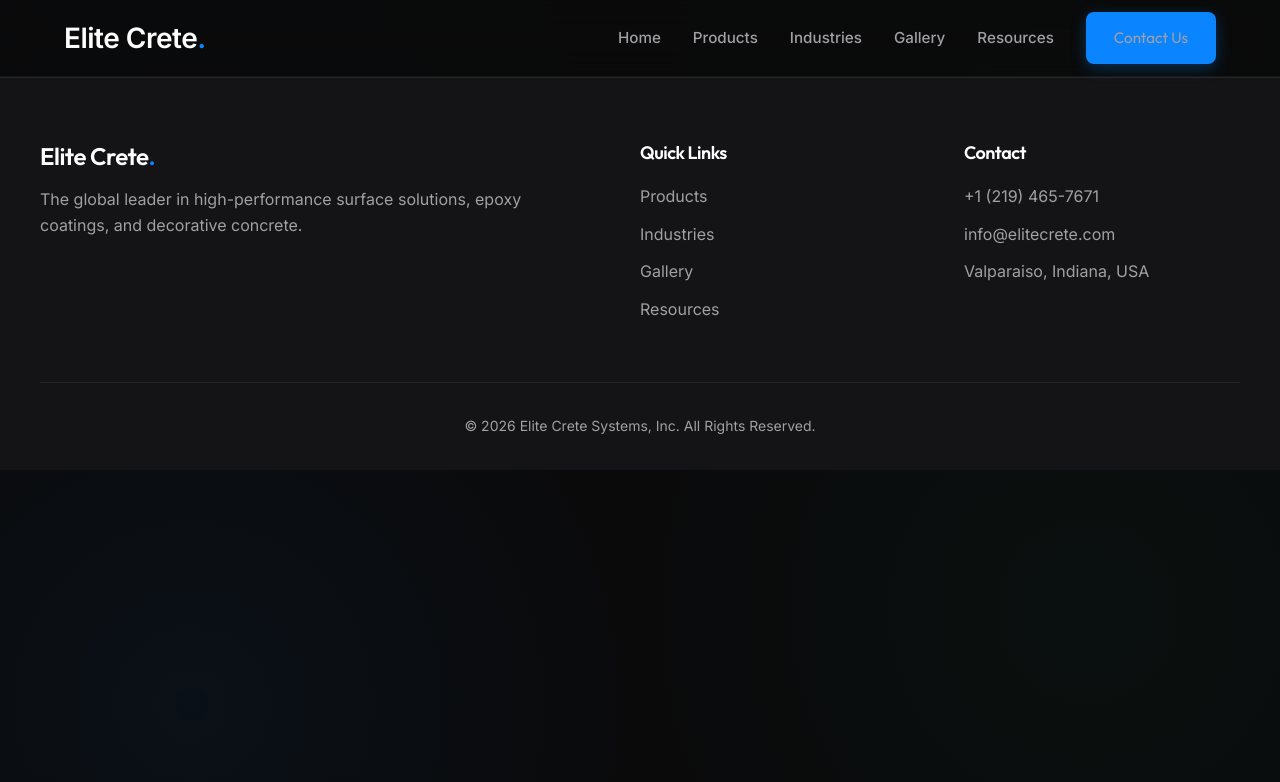
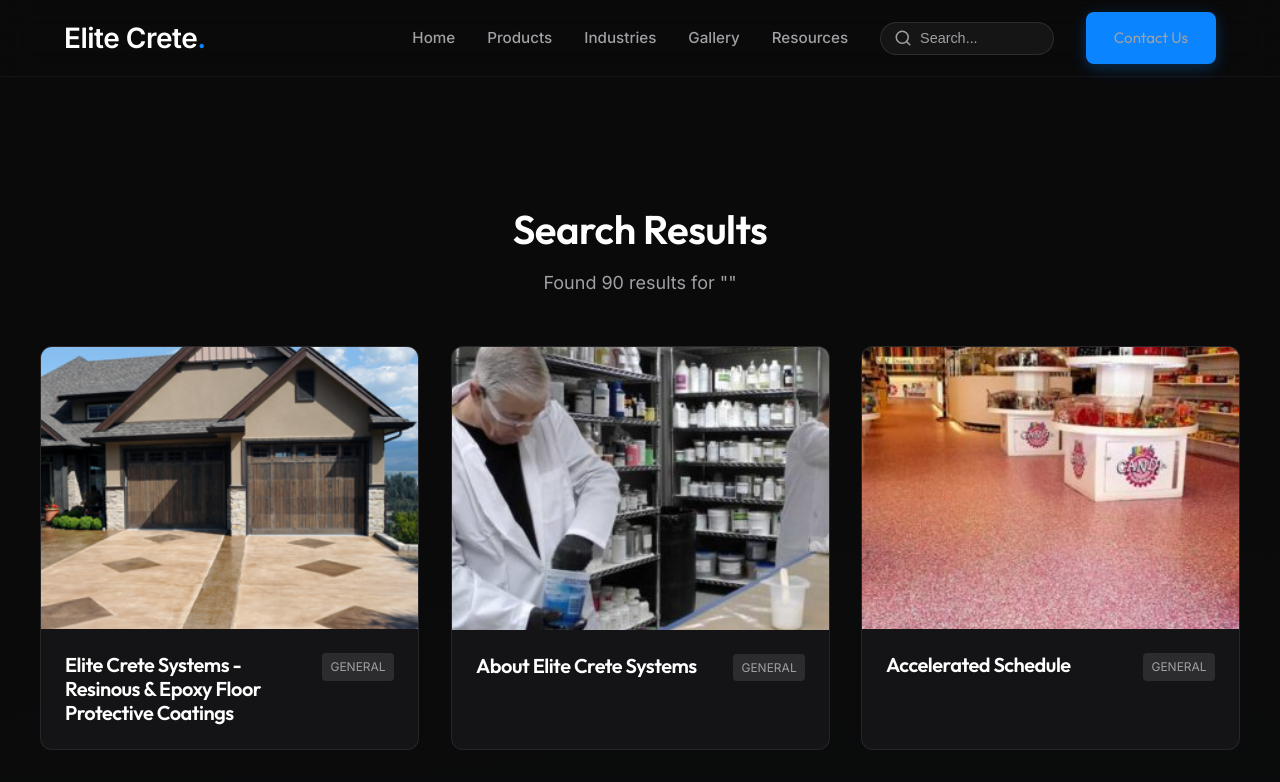
Before and after one commit to toonzkorner-lab/eliteconcrete, a React (Vite) app: page /search in a window 1280 px wide. Shown: the top 782 px of the page. Built offline with nearby package versions, Linux system fonts and the light colour scheme.

Commit message:
feat: move search to navbar, add search results page

```diff
--- a/src/App.jsx
+++ b/src/App.jsx
@@ -6,6 +6,7 @@
 import DetailPage from './pages/DetailPage';
 import GalleryPage from './pages/GalleryPage';
 import ResourcesPage from './pages/ResourcesPage';
+import SearchPage from './pages/SearchPage';
 import './index.css';
 
 // Lazy-load admin pages (code splitting - only loaded when user visits /admin)
@@ -35,6 +36,7 @@
         <Route path="/gallery" element={<GalleryPage />} />
         <Route path="/resources" element={<ResourcesPage />} />
         <Route path="/resources/:slug" element={<ResourcesPage />} />
+        <Route path="/search" element={<SearchPage />} />
 
         <Route path="/admin" element={<Suspense fallback={<AdminFallback />}><AdminLogin /></Suspense>} />
         <Route path="/admin" element={<Suspense fallback={<AdminFallback />}><AdminLayout /></Suspense>}>
--- a/src/components/CardGrid.css
+++ b/src/components/CardGrid.css
@@ -4,8 +4,6 @@
 .section-header h2 { font-size: 2.5rem; margin-bottom: 1rem; color: #fff; }
 .section-header p { color: #A0A0A5; font-size: 1.125rem; max-width: 600px; margin: 0 auto; }
 .controls { display: flex; flex-direction: column; align-items: center; gap: 1.5rem; margin-bottom: 3rem; }
-.search-bar { display: flex; align-items: center; background: #141416; border: 1px solid rgba(255,255,255,0.1); border-radius: 24px; padding: 0.5rem 1rem; width: 100%; max-width: 500px; }
-.search-bar input { background: transparent; border: none; color: #fff; padding: 0.5rem; flex-grow: 1; outline: none; font-size: 1rem; }
 .filters { display: flex; gap: 0.5rem; flex-wrap: wrap; justify-content: center; }
 .filter-btn { background: transparent; border: 1px solid rgba(255,255,255,0.1); color: #A0A0A5; padding: 0.5rem 1.25rem; border-radius: 20px; cursor: pointer; transition: all 0.2s ease; }
 .filter-btn:hover, .filter-btn.active { background: #0A84FF; color: #fff; border-color: #0A84FF; }
--- a/src/components/CardGrid.jsx
+++ b/src/components/CardGrid.jsx
@@ -1,12 +1,10 @@
 import React, { useState, useEffect } from 'react';
 import { Link } from 'react-router-dom';
-import { Search } from 'lucide-react';
 import useScrollReveal from '../hooks/useScrollReveal';
 import './CardGrid.css';
 
 export default function CardGrid() {
   const [items, setItems] = useState([]);
-  const [searchTerm, setSearchTerm] = useState('');
   const [filter, setFilter] = useState('All');
   const [loading, setLoading] = useState(true);
   const [currentPage, setCurrentPage] = useState(1);
@@ -35,16 +33,14 @@
   };
 
   const filteredItems = items.filter(item => {
-    const matchesSearch = item.title.toLowerCase().includes(searchTerm.toLowerCase());
     const cat = getCategory(item.url);
-    const matchesFilter = filter === 'All' || cat === filter;
-    return matchesSearch && matchesFilter;
+    return filter === 'All' || cat === filter;
   });
 
-  // Reset to page 1 if filter or search changes
+  // Reset to page 1 if filter changes
   useEffect(() => {
     setCurrentPage(1);
-  }, [searchTerm, filter]);
+  }, [filter]);
 
   const totalPages = Math.ceil(filteredItems.length / itemsPerPage);
   const currentItems = filteredItems.slice((currentPage - 1) * itemsPerPage, currentPage * itemsPerPage);
@@ -58,15 +54,6 @@
         </div>
 
         <div className="controls">
-          <div className="search-bar">
-            <Search size={20} color="#A0A0A5" />
-            <input
-              type="text"
-              placeholder="Search products or industries..."
-              value={searchTerm}
-              onChange={(e) => setSearchTerm(e.target.value)}
-            />
-          </div>
           <div className="filters">
             {['All', 'Products', 'Industries'].map(f => (
               <button
--- a/src/components/Navbar.css
+++ b/src/components/Navbar.css
@@ -40,6 +40,37 @@
 }
 .dropdown-menu a { padding: 0.75rem 1.25rem; color: #A0A0A5; font-size: 0.875rem; text-decoration: none; display: block; text-align: left; border-radius: 4px; }
 .dropdown-menu a:hover { color: #fff; background: rgba(255,255,255,0.05); }
+
+.nav-search {
+  display: flex;
+  align-items: center;
+  background: rgba(255, 255, 255, 0.05);
+  border: 1px solid rgba(255, 255, 255, 0.1);
+  border-radius: 20px;
+  padding: 0.4rem 0.8rem;
+  gap: 0.5rem;
+  transition: all 0.2s ease;
+}
+.nav-search:focus-within {
+  border-color: #0A84FF;
+  background: rgba(255, 255, 255, 0.1);
+}
+.nav-search input {
+  background: transparent;
+  border: none;
+  color: #fff;
+  font-size: 0.9rem;
+  outline: none;
+  width: 120px;
+  transition: width 0.3s ease;
+}
+.nav-search input:focus {
+  width: 180px;
+}
+.nav-search input::placeholder {
+  color: #A0A0A5;
+}
+
 .nav-btn { font-size: 0.875rem; padding: 0.625rem 1.25rem; }
 .mobile-menu-toggle { display: none; background: transparent; border: none; cursor: pointer; padding: 0.5rem; }
 
@@ -89,6 +120,15 @@
     text-align: center;
   }
 
+  .nav-search {
+    margin-top: 1rem;
+    width: 100%;
+  }
+
+  .nav-search input, .nav-search input:focus {
+    width: 100%;
+  }
+
   /* Mobile dropdowns: always visible, inline */
   .nav-dropdown { width: 100%; }
   .dropdown-menu {
--- a/src/components/Navbar.jsx
+++ b/src/components/Navbar.jsx
@@ -1,11 +1,13 @@
 import React, { useState, useEffect } from 'react';
-import { Link } from 'react-router-dom';
-import { Menu, X } from 'lucide-react';
+import { Link, useNavigate } from 'react-router-dom';
+import { Menu, X, Search } from 'lucide-react';
 import './Navbar.css';
 
 export default function Navbar() {
   const [scrolled, setScrolled] = useState(false);
   const [mobileOpen, setMobileOpen] = useState(false);
+  const [searchQuery, setSearchQuery] = useState('');
+  const navigate = useNavigate();
 
   useEffect(() => {
     const handleScroll = () => {
@@ -46,6 +48,24 @@
               <Link to="/resources/epoxy-clear-pigmented-coatings" onClick={() => { window.scrollTo(0,0); setMobileOpen(false); }}>Epoxy Docs</Link>
             </div>
           </div>
+
+          <form className="nav-search" onSubmit={(e) => {
+            e.preventDefault();
+            if (searchQuery.trim()) {
+              navigate(`/search?q=${encodeURIComponent(searchQuery.trim())}`);
+              setSearchQuery('');
+              setMobileOpen(false);
+            }
+          }}>
+            <Search size={18} color="#A0A0A5" />
+            <input
+              type="text"
+              placeholder="Search..."
+              value={searchQuery}
+              onChange={(e) => setSearchQuery(e.target.value)}
+            />
+          </form>
+
           <a href="#contact" className="btn btn-primary nav-btn" onClick={() => setMobileOpen(false)}>Contact Us</a>
         </div>
         <button className="mobile-menu-toggle" onClick={() => setMobileOpen(!mobileOpen)} aria-label="Toggle mobile menu" aria-expanded={mobileOpen}>
--- /dev/null
+++ b/src/pages/SearchPage.jsx
@@ -0,0 +1,89 @@
+import React, { useState, useEffect } from 'react';
+import { useSearchParams, Link } from 'react-router-dom';
+import SEOHead from '../components/SEOHead';
+import '../components/CardGrid.css';
+
+export default function SearchPage() {
+  const [searchParams] = useSearchParams();
+  const query = searchParams.get('q') || '';
+
+  const [items, setItems] = useState([]);
+  const [loading, setLoading] = useState(true);
+
+  useEffect(() => {
+    fetch('/data/catalog.json')
+      .then(res => res.json())
+      .then(data => {
+        setItems(data);
+        setLoading(false);
+      })
+      .catch(err => {
+        console.error("Failed to load catalog", err);
+        setLoading(false);
+      });
+  }, []);
+
+  const getCategory = (url) => {
+    const products = ['microcement', 'epoxy', 'mma', 'polyurethanes', 'sealants', 'coatings', 'cement', 'stains', 'densifiers', 'self-levelers'];
+    const lowerUrl = url.toLowerCase();
+    if (products.some(k => lowerUrl.includes(k))) return 'Products';
+    if (lowerUrl.includes('elitecrete')) return 'General';
+    return 'Industries';
+  };
+
+  const searchResults = items.filter(item =>
+    item.title.toLowerCase().includes(query.toLowerCase()) ||
+    getCategory(item.url).toLowerCase().includes(query.toLowerCase())
+  );
+
+  return (
+    <main>
+      <SEOHead
+        title={`Search Results for "${query}" - Elite Crete Systems`}
+        description={`Search results for ${query} on Elite Crete Systems.`}
+      />
+      <section className="section" style={{ paddingTop: '8rem', minHeight: '60vh' }}>
+        <div className="container">
+          <div className="section-header">
+            <h2>Search Results</h2>
+            <p>
+              {loading
+                ? 'Searching...'
+                : `Found ${searchResults.length} result${searchResults.length !== 1 ? 's' : ''} for "${query}"`}
+            </p>
+          </div>
+
+          {!loading && searchResults.length > 0 && (
+            <div className="grid">
+              {searchResults.map(item => (
+                <Link to={`/item/${item.file.replace('.json', '')}`} key={item.file} className="card">
+                  <div className="card-img-wrap">
+                    <img src={item.primary_image ? `/data/images/${item.primary_image}` : "https://via.placeholder.com/400x300?text=No+Image"}
+                         onError={(e) => e.target.src="https://via.placeholder.com/400x300?text=View"}
+                         alt={item.title} loading="lazy" />
+                    <div className="card-overlay">
+                      <span className="card-btn">Learn More</span>
+                    </div>
+                  </div>
+                  <div className="card-content">
+                    <h3>{item.title.replace(' - Elite Crete Systems', '')}</h3>
+                    <span className="badge">{getCategory(item.url)}</span>
+                  </div>
+                </Link>
+              ))}
+            </div>
+          )}
+
+          {!loading && searchResults.length === 0 && (
+            <div style={{ textAlign: 'center', color: '#A0A0A5', marginTop: '2rem' }}>
+              <p>Try checking your spelling or using more general terms.</p>
+              <div style={{ marginTop: '2rem' }}>
+                <Link to="/" className="btn btn-primary">Return Home</Link>
+              </div>
+            </div>
+          )}
+        </div>
+      </section>
+    </main>
+  );
+}
```
